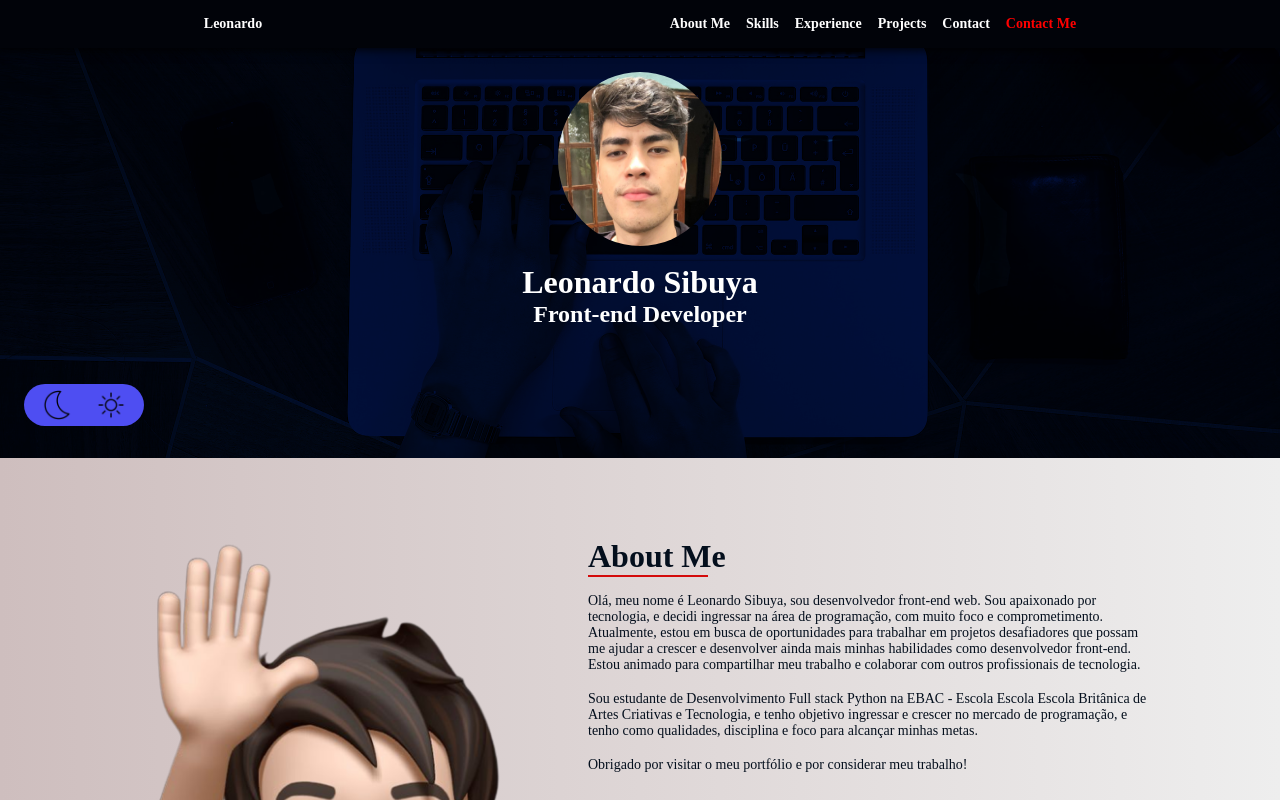
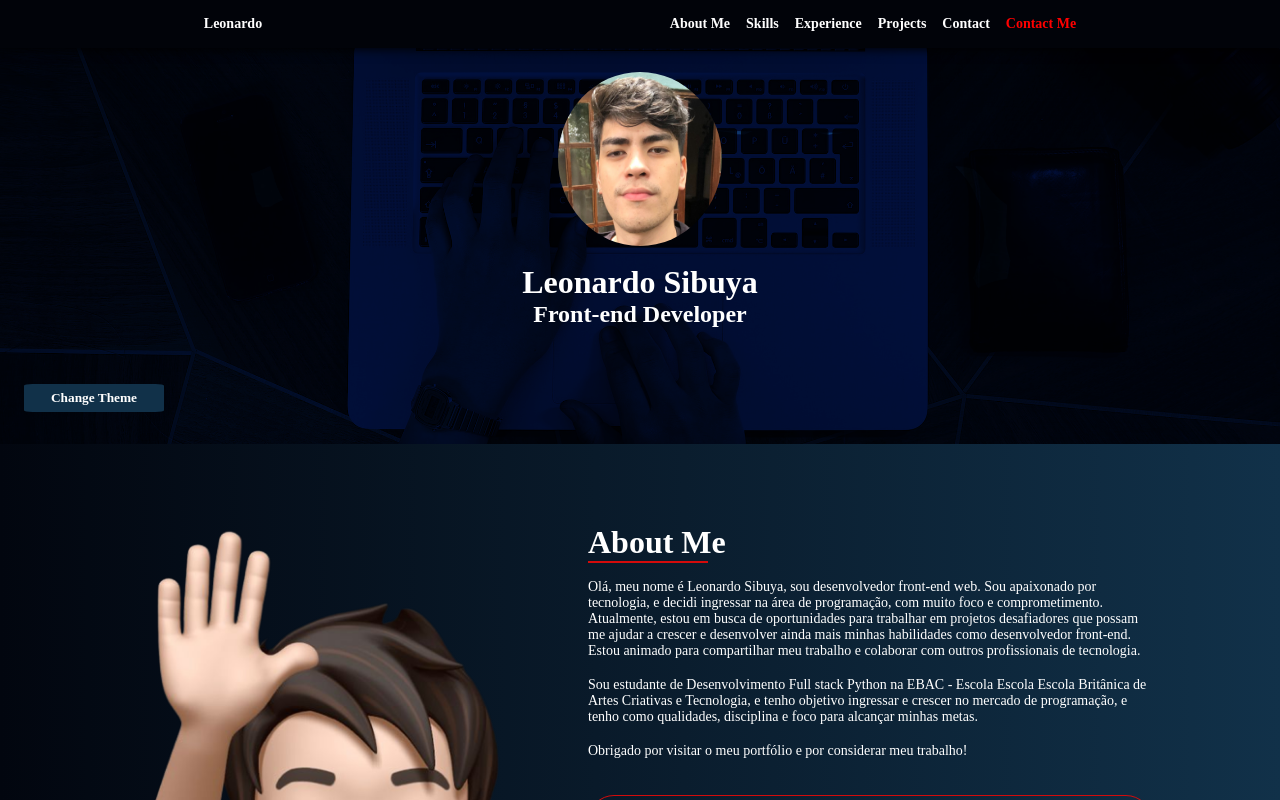
Before and after one commit to LeonardoSibuya/Meu-Portifloio, a React (Create React App) app: page / in a window 1280 px wide. Shown: the top 800 px of the page. Built offline with nearby package versions, Linux system fonts and the light colour scheme; a web font is replaced by a local one.

Commit message:
Atualizando botao de tema e navbar

```diff
--- a/src/App.tsx
+++ b/src/App.tsx
@@ -22,7 +22,7 @@ function App() {
   }
 
   return (
-    <ThemeProvider theme={estaUsandoTemaLight ? temaDark : temaLight}>
+    <ThemeProvider theme={estaUsandoTemaLight ? temaLight : temaDark}>
       <EstiloGlobal />
       <Nav />
       <Hero trocaTema={trocaTema} />
--- a/src/components/Pills/styles.ts
+++ b/src/components/Pills/styles.ts
@@ -17,6 +17,7 @@ export const Pilula = styled.div<PropsPill>`
   @media (max-width: 768px) {
     width: 200px;
     font-size: 12px;
+    gap: 12px;
   }
 
   img {
--- a/src/containers/About/styles.ts
+++ b/src/containers/About/styles.ts
@@ -25,6 +25,7 @@ export const ImagePerfil = styled.img`
 
   @media (max-width: 768px) {
     max-width: 340px;
+    height: 300px;
     margin-bottom: 16px;
   }
 `
--- a/src/containers/Experience/styles.ts
+++ b/src/containers/Experience/styles.ts
@@ -15,7 +15,8 @@ export const Info = styled.div`
   justify-content: center;
 
   @media (max-width: 768px) {
-    display: block;
+    flex-direction: column;
+    align-items: center;
   }
 
   img {
@@ -24,7 +25,7 @@ export const Info = styled.div`
     height: 480px;
 
     @media (max-width: 768px) {
-      max-width: 240px;
+      max-width: 100%;
       height: 240px;
       margin: 0 auto;
       margin-bottom: 16px;
--- a/src/containers/Hero/index.tsx
+++ b/src/containers/Hero/index.tsx
@@ -8,9 +8,6 @@ import {
   SubtituloPrincipal,
   TituloPrincipal
 } from './styles'
-
-import Lua from '../../images/moon.png'
-import Sol from '../../images/sun.png'
 
 type PropsTema = {
   trocaTema: () => void
@@ -24,10 +21,7 @@ const Hero = (props: PropsTema) => (
       <SubtituloPrincipal>Front-end Developer</SubtituloPrincipal>
     </Content>
     <DivBotao>
-      <Botao onClick={props.trocaTema}>
-        <img src={Lua} alt="" />
-        <img src={Sol} alt="" />
-      </Botao>
+      <Botao onClick={props.trocaTema}>Change Theme</Botao>
     </DivBotao>
   </Header>
 )
--- a/src/containers/Hero/styles.ts
+++ b/src/containers/Hero/styles.ts
@@ -41,32 +41,26 @@ export const DivBotao = styled.div`
 `
 
 export const Botao = styled.button`
-  background-color: #4e4ef2;
-  border-radius: 36px;
+  background-color: ${(props) => props.theme.corSecundaria};
+  color: ${(props) => props.theme.corLetra};
+  border-radius: 6%;
   padding: 6px;
-  width: 120px;
+  width: 140px;
   border: none;
   cursor: pointer;
   transition: 0.5s ease;
   display: flex;
   align-itens: center;
   justify-content: space-around;
+  font-weight: bold;
 
   @media (max-width: 768px) {
-    padding: 4px;
-    width: 80px;
+    padding: 6px;
+    width: 128px;
   }
 
   :hover {
     background-color: #9191f4;
-  }
-
-  img {
-    max-width: 30px;
-    width: 100%;
-
-    @media (max-width: 768px) {
-      max-width: 24px;
-    }
+    letter-spacing: 1px;
   }
 `
--- a/src/containers/Nav/styles.ts
+++ b/src/containers/Nav/styles.ts
@@ -22,11 +22,12 @@ export const Lista = styled.ul`
     @media (max-width: 768px) {
       display: block;
       color: #fff;
-      background-color: #4e4ef2;
+      background-color: transparent;
       border: none;
       border-radius: 6px;
       padding: 2px 4px;
       margin: 8px 0;
+      font-size: 24px;
     }
   }
 `
--- a/src/containers/Skills/styles.ts
+++ b/src/containers/Skills/styles.ts
@@ -18,6 +18,5 @@ export const TecItens = styled.ul`
     display: flex;
     flex-direction: column;
     align-items: center;
-    justify-content: center;
   }
 `
--- a/src/themes/dark.ts
+++ b/src/themes/dark.ts
@@ -1,7 +1,7 @@
 const temaDark = {
-  corPrincipal: '#09203f',
-  corSecundaria: '#2c5779',
-  corTercearia: '#040f1d',
+  corPrincipal: '#02060f',
+  corSecundaria: '#113149',
+  corTercearia: '#000209',
   corLetra: '#fff'
 }
 
--- a/src/themes/light.ts
+++ b/src/themes/light.ts
@@ -1,8 +1,8 @@
 const temaLight = {
-  corPrincipal: '#cebebe',
-  corSecundaria: '#eee',
-  corTercearia: '#b7acac',
-  corLetra: '#040f1d'
+  corPrincipal: '#cecece',
+  corSecundaria: '#fff',
+  corTercearia: '#eee',
+  corLetra: '#000'
 }
 
 export default temaLight
```
